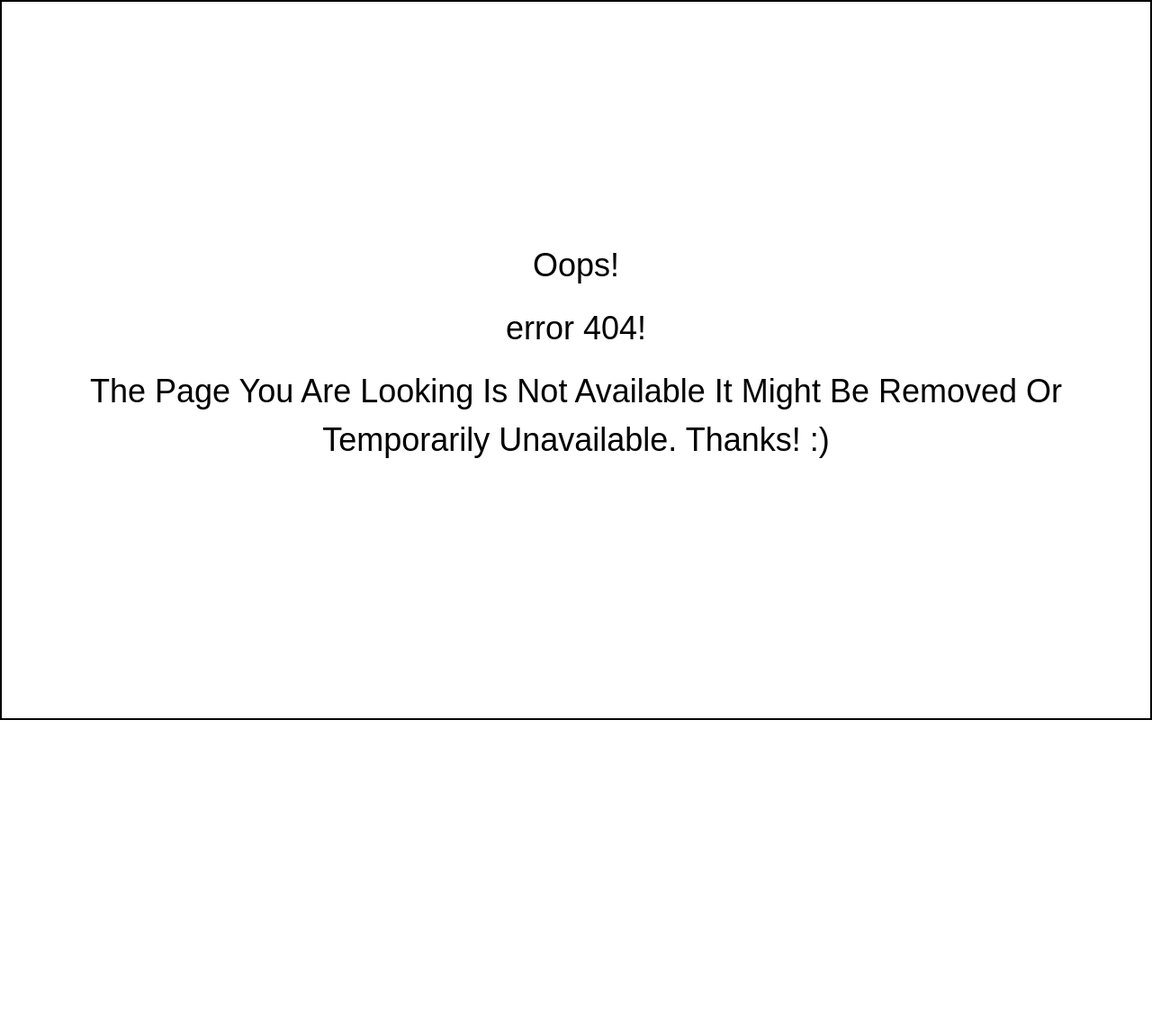
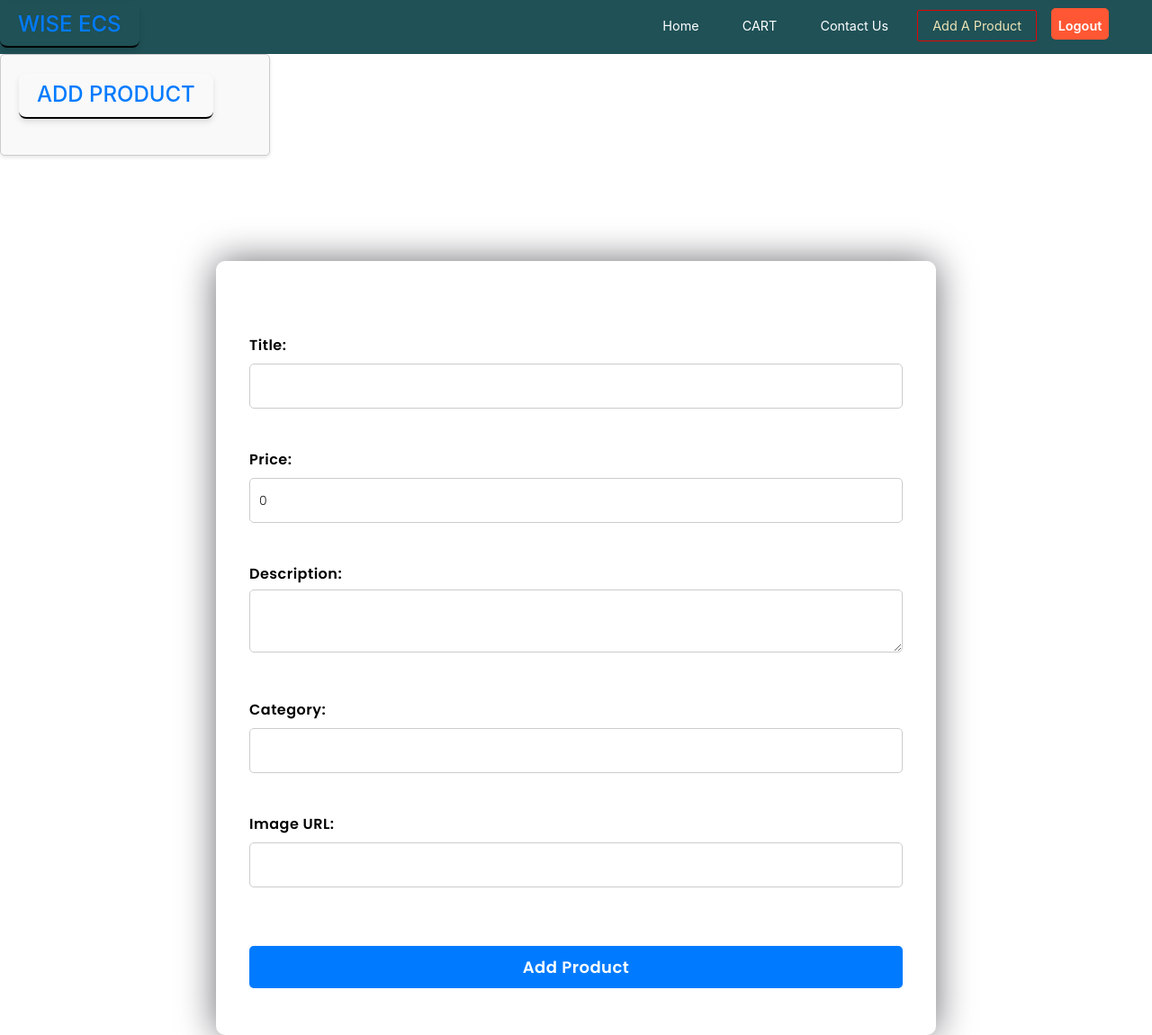
Before and after one commit to Sharjeel-Waheed/Complete-Shopping-Cart, a React (Create React App) app: page /new-Product in a window 1280 px wide. Before the commit this address had no page. Shown: the whole page at 90% size. Before the commit the page ends 800 px from the top, so only its background shows below. Built offline with nearby package versions, Linux system fonts and the light colour scheme; sample sign-in values are in the browser's storage.

Commit message:
Cart Completed

```diff
--- a/src/Navigation/Navigate.js
+++ b/src/Navigation/Navigate.js
@@ -7,6 +7,7 @@ import Cart from '../components/Pages/Cart';
 import Home from '../components/Pages/Home';
 import Contact from '../components/Pages/Contact';
 import PageNotFound from '../components/Pages/PageNotFound';
+import AddProduct from '../components/Pages/AddProduct';
 
 const Navigate = () => {
   return (<>
@@ -39,6 +40,14 @@ const Navigate = () => {
               <Contact />
             </PrivateRoute>
           } />
+
+        <Route path="/new-Product"
+          element={
+            <PrivateRoute>
+              <AddProduct />
+            </PrivateRoute>
+          } />
+
         <Route path="/*"
           element={
             <PrivateRoute>
--- a/src/components/NavBar.js
+++ b/src/components/NavBar.js
@@ -66,6 +66,18 @@ function NavBar() {
             </li>
 
             <li className="nav-item">
+              <NavLink
+                exact
+                to="/new-Product"
+                activeClassName="active"
+                className="nav-links"
+                onClick={handleClick}
+              >
+                Add A Product
+              </NavLink>
+            </li>
+
+            <li className="nav-item">
               <button id="Logout-btn"
                 onClick={handleLogOut}>Logout</button>
             </li>
--- /dev/null
+++ b/src/components/Pages/AddProduct.css
@@ -0,0 +1,54 @@
+.Add-Container {
+    max-width: 300px;
+    margin-top: 20px auto;
+    padding: 20px;
+    background-color: #f9f9f9;
+    border: 1px solid #ccc;
+    border-radius: 5px;
+    box-shadow: 0 2px 4px rgba(0, 0, 0, 0.1);
+  }
+
+  .Add-Form {
+    display: flex;
+    flex-direction: column;
+    max-width: 800px;
+    margin-top: 40vh;
+    margin-left: 0;
+
+  }
+
+  .Label {
+    font-weight: bold;
+    margin-bottom: 5px;
+    color: black;
+  }
+
+  .Input,
+  .textarea {
+    padding: 10px;
+    margin-bottom: 15px;
+    border: 1px solid #ccc;
+    border-radius: 5px;
+    width: 100%;
+    color: rgb(31, 31, 31)
+  }
+
+  .Add-Product-Button {
+    background-color: #007bff;
+    color: #fff;
+    border: none;
+    border-radius: 5px;
+    padding: 10px;
+    cursor: pointer;
+    transition: background-color 0.3s;
+  }
+
+  .Add-Product-Button:hover {
+    background-color: #0056b3;
+  }
+
+  @media (max-width: 768px) {
+    .Add-Container {
+      max-width: 100%;
+    }
+  }
--- /dev/null
+++ b/src/components/Pages/AddProduct.js
@@ -0,0 +1,62 @@
+import React, { useState } from 'react';
+import axios from 'axios';
+import './AddProduct.css';
+import NavBar from '../NavBar';
+
+const AddProduct = () => {
+  const [product, setProduct] = useState({
+    title: '',
+    price: 0,
+    description: '',
+    category: '',
+    image: '',
+  });
+
+  const handleChange = (e) => {
+    const { name, value } = e.target;
+    setProduct({ ...product, [name]: value });
+  };
+
+  const handleSubmit = async (e) => {
+    e.preventDefault();
+    try {
+      const response = await axios.post('https://fakestoreapi.com/products', product);
+      console.log('Product added:', response.data);
+    } catch (error) {
+      console.error('Error adding product:', error);
+    }
+  };
+
+  return (<>
+    <NavBar />
+    <div className='Add-Container'>
+      <h1 className='Add-Product-Heading'>Add Product</h1>
+      <form onSubmit={handleSubmit} className='Add-Form'>
+        <div>
+          <label className='Label'>Title:</label>
+          <input className='Input' type="text" name="title" value={product.title} onChange={handleChange} />
+        </div>
+        <div>
+          <label className='Label'>Price:</label>
+          <input className='Input' type="number" name="price" value={product.price} onChange={handleChange} />
+        </div>
+        <div>
+          <label className='Label'>Description:</label>
+          <textarea className = 'textarea' name="description" value={product.description} onChange={handleChange} />
+        </div>
+        <div>
+          <label className='Label'>Category:</label>
+          <input className='Input' type="text" name="category" value={product.category} onChange={handleChange} />
+        </div>
+        <div>
+          <label className='Label'>Image URL:</label>
+          <input className='Input' type="text" name="image" value={product.image} onChange={handleChange} />
+        </div>
+        <button type="submit" className='Add-Product-Button'>Add Product</button>
+      </form>
+    </div>
+  </>
+  );
+};
+
+export default AddProduct;
--- a/src/components/Pages/Cart.js
+++ b/src/components/Pages/Cart.js
@@ -7,9 +7,10 @@ const Cart = () => {
     const dispatch = useDispatch();
     const cartItems = useSelector((state) => state?.data?.cart);
 
-    const handleDelete = (id) => {
+    const handleDelete = (index) => {
         const updatedCart = cartItems.filter(
-            (cartItems) => cartItems !== id
+            (item, i) => i !== index
+            // Using 'i' for comparison
         );
         dispatch({ type: 'REMOVE_ITEM', payload: updatedCart });
     }
@@ -41,7 +42,7 @@ const Cart = () => {
                                         src={item?.image} alt={item?.title} />
                                 </td>
                                 <td>${item?.price}</td>
-                                <td><button className='Del-btn' onClick={() => handleDelete(item)}>Remove</button></td>
+                                <td><button className='Del-btn' onClick={() => handleDelete(index)}>Remove</button></td>
                             </tr>
                         ))}
                     </tbody>
--- a/src/components/Pages/Login.js
+++ b/src/components/Pages/Login.js
@@ -60,8 +60,3 @@ const Login = () => {
 }
 
 export default Login
-
-
-
-// username: 'kminchelle',
-//     password: '0lelplR',
--- a/src/components/Pages/ProductDetails.js
+++ b/src/components/Pages/ProductDetails.js
@@ -20,9 +20,9 @@ const ProductDetails = () => {
 
     };
 
-    // const showCart = () => {
-    //     navigate('/cart');
-    // };
+    const showCart = () => {
+        navigate('/cart');
+    };
 
     return (
         <>
@@ -35,7 +35,7 @@ const ProductDetails = () => {
                 <p className='product-price'>Price : ${productDetail.price}</p>
                 <p className='product-description'>Details : {productDetail.description}</p>
                 <button onClick={() => addToCart(productDetail)}>Add To Cart</button>
-                {/* <button onClick={showCart}>View Cart</button> */}
+                <button onClick={showCart}>View Cart</button>
             </div>
         </>
     );
```
